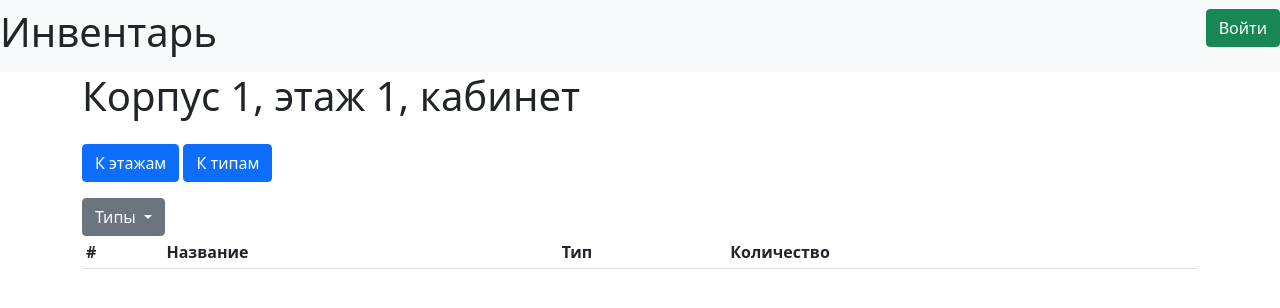
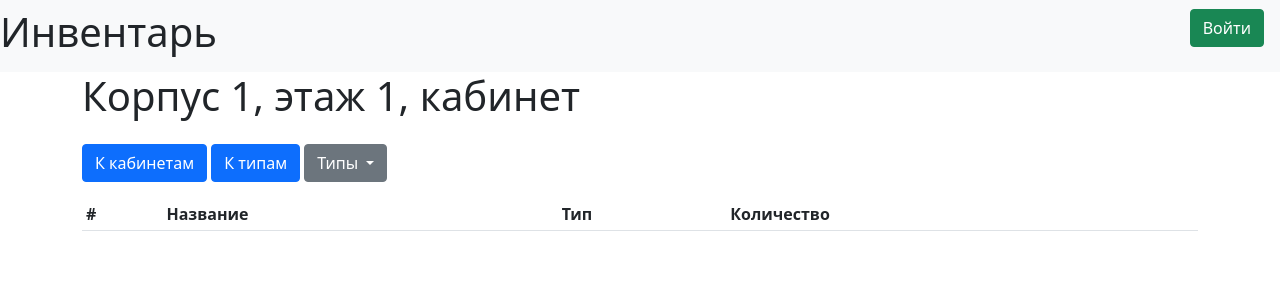
Before and after one commit to telephonist95/webapp, a Flask app: page /building/1/1/1 in a window 1280 px wide. Shown: the top 308 px of the page. Run offline with Flask 2, Linux system fonts and the light colour scheme; data comes from the database, SQL or seed files in the repository; both versions use the stored data as it was after the commit; lists and menus that the app fills with data are empty.

Commit message:
Add files via upload

```diff
--- a/templates/base.html
+++ b/templates/base.html
@@ -17,10 +17,10 @@
         <h1>Инвентарь</h1>
 	{% if current_user.is_authenticated %}
 	<p>{{ current_user.name }}</p>
-	<a class="navbar-brand" href="/logout">Выйти</a>
+	<a class="navbar-brand mx-3" href="/logout">Выйти</a>
 	{% else %}
 	<p>
-          <a class="btn btn-success" href="/login">Войти</a>
+          <a class="btn btn-success mx-3" href="/login">Войти</a>
 	</p>
 	{% endif %}
       </nav>
--- a/templates/room.html
+++ b/templates/room.html
@@ -7,11 +7,11 @@
 {% block content %}
 
 <h1>Корпус {{ building.number }}, этаж {{ floor.number }}, кабинет {{ room.number }}</h1>
-<a href="/building/{{ building.number }}/{{ floor.number }}" class="btn btn-primary my-3">К этажам</a>
-<a href="/type" class="btn btn-primary my-3">К типам</a>
 <div class="row">
   <div class="col-md">
     <div class="dropdown">
+      <a href="/building/{{ building.number }}/{{ floor.number }}" class="btn btn-primary my-3">К кабинетам</a>
+      <a href="/type" class="btn btn-primary my-3">К типам</a>
       <button class="btn btn-secondary dropdown-toggle" type="button" id="dropdownMenuButton" data-bs-toggle="dropdown" aria-haspopup="true" aria-expanded="false">
 	Типы
       </button>
@@ -20,12 +20,12 @@
 	<a class="dropdown-item" href="#" onClick="setItemType('tbl', '{{ type }}');return false;">{{ type }}</a>
 	{% endfor %}
       </div>
-    </div>
-    {% if current_user.is_authenticated %}
-    <a href="/add_item/{{ building.number }}/{{ floor.number }}/{{ room.number }}" class="btn btn-primary my-3">
-      Добавить позицию
+      {% if current_user.is_authenticated %}
+      <a href="/add_item/{{ building.number }}/{{ floor.number }}/{{ room.number }}" class="btn btn-primary my-3">
+	Добавить позицию
     </a>
     {% endif %}
+    </div>
     <table id="tbl" class="table table-sm table-hover">
       <thead>
 	<tr>
```
Also changed, not shown: templates/building.html (+6 -6 lines), templates/index.html (+4 -4 lines), db/db.sqlite.
